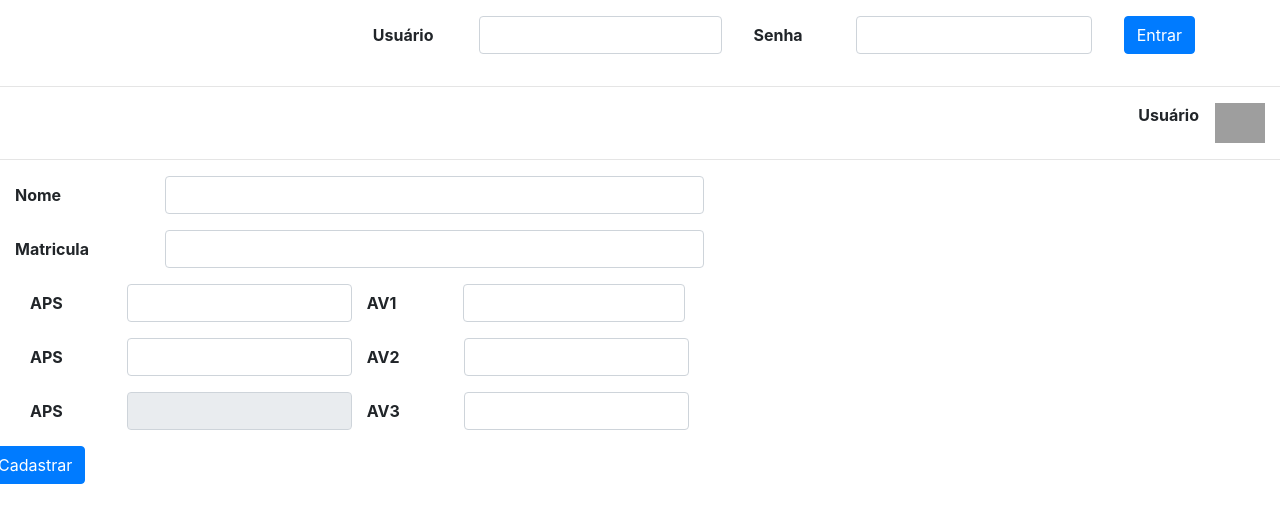
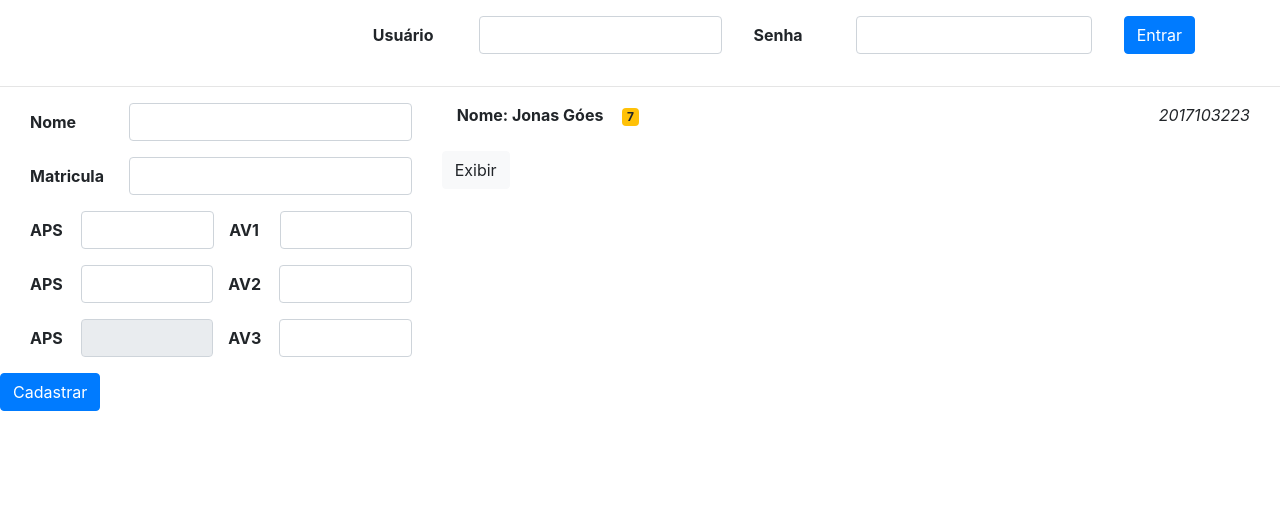
Before and after one commit to jonasdsg/SistemaGerenciadorDeNotasFront, an Angular app: page / in a window 1280 px wide. Shown: the top 522 px of the page. Built offline with nearby package versions, Linux system fonts and the light colour scheme; grey boxes are pictures that could not be loaded.

Commit message:
Reajuste na disposição dos elementos e criação da listagem de alunos.

```diff
--- a/src/app/app.component.html
+++ b/src/app/app.component.html
@@ -1,3 +1,12 @@
-<sgn-login></sgn-login>
-<sgn-logado></sgn-logado>
-<sgn-cadastrar-aluno></sgn-cadastrar-aluno>
+<header>
+    <sgn-login></sgn-login>
+    <sgn-logado *ngIf="false"></sgn-logado>
+</header>
+<main class="d-flex">
+    <div class="col-md-4">
+        <sgn-cadastrar-aluno ></sgn-cadastrar-aluno>
+    </div>
+    <div class="col-md-8">
+        <sgn-listar-alunos></sgn-listar-alunos>
+    </div>
+</main>
--- a/src/app/components/alunos/cadastrar-aluno/cadastrar-aluno.component.html
+++ b/src/app/components/alunos/cadastrar-aluno/cadastrar-aluno.component.html
@@ -1,4 +1,3 @@
-<div class="d-flex">
 
     <form >
         <div class="d-flex flex-column">
@@ -14,8 +13,7 @@
         </div>
 
         <sgn-notas-aluno></sgn-notas-aluno>
-        <div class="row">
+        <div class="row ">
             <button class="btn btn-primary" id="cadastrar">Cadastrar</button>
         </div>
     </form>
-</div>
--- a/src/app/components/alunos/listar-alunos/listar-alunos.component.html
+++ b/src/app/components/alunos/listar-alunos/listar-alunos.component.html
@@ -0,0 +1,20 @@
+
+<div class="d-flex flex-column">
+
+    <header class="d-inline-flex justify-content-between">
+        <div>
+            <strong class="col-sm-6">Nome: Jonas Góes </strong>
+            <span class="badge badge-warning"> 7 </span>
+        </div>
+
+        <div>
+            <i class="col-sm-6">2017103223</i>
+        </div>
+    </header>
+
+    <main class="mt-4">
+        <button class="btn btn-light" (click)="exibirNotas()">Exibir</button>
+        <sgn-notas-aluno *ngIf="exibirNotasAluno"></sgn-notas-aluno>
+    </main>
+
+</div>
--- a/src/app/components/alunos/listar-alunos/listar-alunos.component.ts
+++ b/src/app/components/alunos/listar-alunos/listar-alunos.component.ts
@@ -4,4 +4,13 @@ import { Component } from '@angular/core';
     selector: 'sgn-listar-alunos',
     templateUrl: './listar-alunos.component.html',
 })
-export class ListarAlunosComponent{}
+export class ListarAlunosComponent{
+    public exibirNotasAluno:boolean = false;
+
+    exibirNotas(){
+        if(this.exibirNotasAluno)
+            this.exibirNotasAluno = false;
+        else
+            this.exibirNotasAluno = true;
+    }
+}
--- a/src/app/components/alunos/notas/notas.component.html
+++ b/src/app/components/alunos/notas/notas.component.html
@@ -1,4 +1,4 @@
-<div class="container">
+<div class="d-flex flex-column">
     <div class="d-flex">
         <div class="form-group d-inline-flex">
             <label class="form-control-label col-form-label col-sm-4"><strong>APS</strong></label>
```
